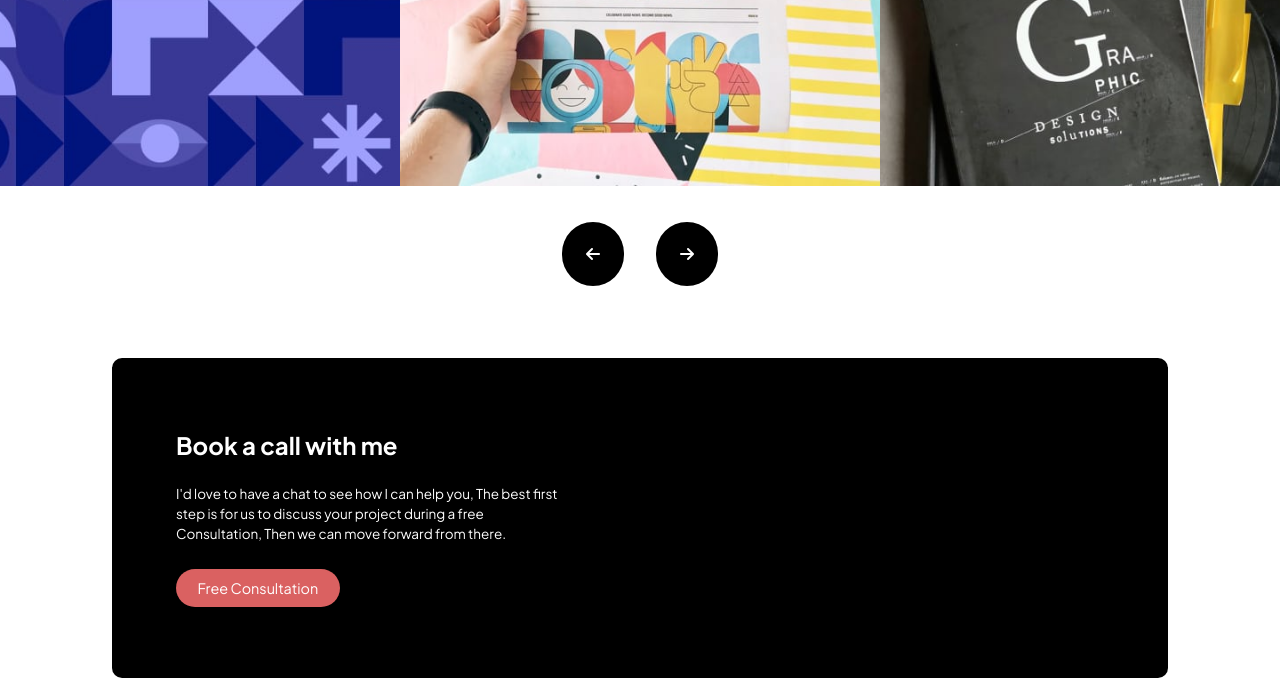
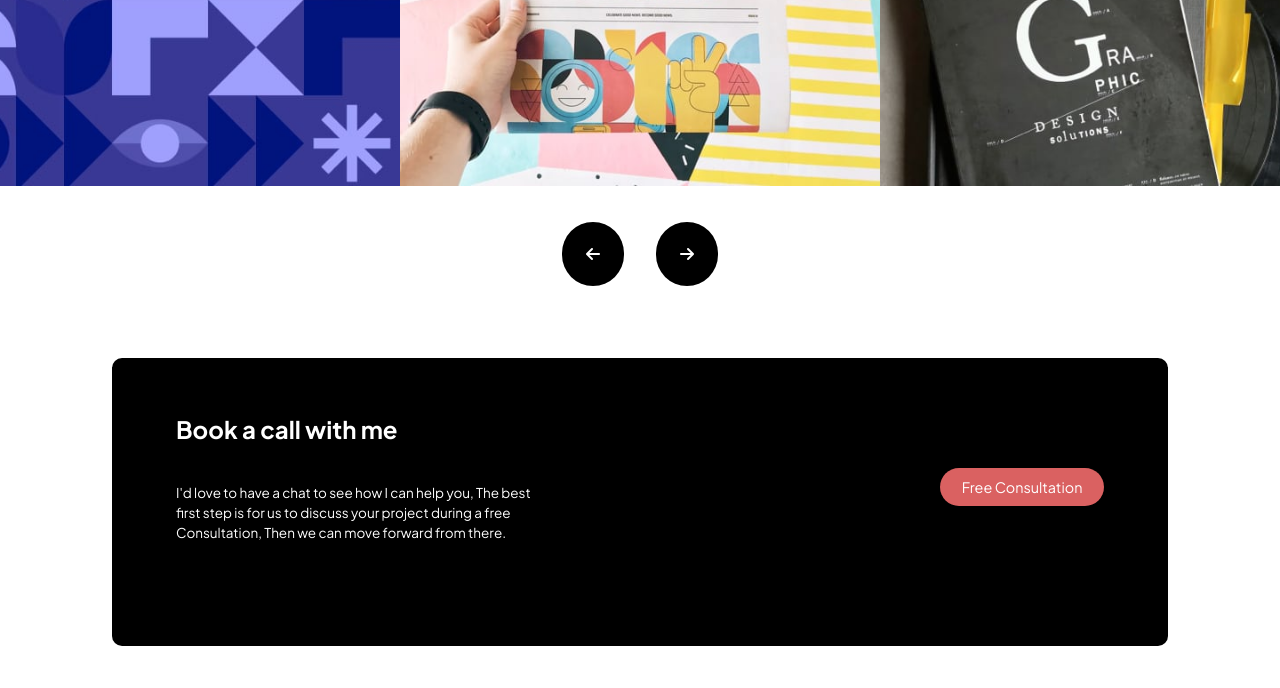
Before and after one commit to WadieBenabdouh/portfolio-gallery, a website built with Vite: page index.html in a window 1280 px wide. Shown: the part 1920-2608 px from the top of the page. Built offline with nearby package versions, Linux system fonts and the light colour scheme.

Commit message:
project done

```diff
--- a/main.scss
+++ b/main.scss
@@ -533,16 +533,26 @@ footer {
 
         .booking {
             align-items: flex-start;
-            padding-left: 4em;
+            padding-inline: 4em;
             justify-content: center;
+            height: 18em;
 
             h4 {
                 font-size: 1.5rem;
+                order: 1;
             }
 
             p {
                 width: 40%;
                 text-align: start;
+                order: 3;
+                position: relative;
+                bottom: 3.5em;
+            }
+
+            a {
+                align-self: flex-end;
+                order: 2;
             }
         }
     }
```
